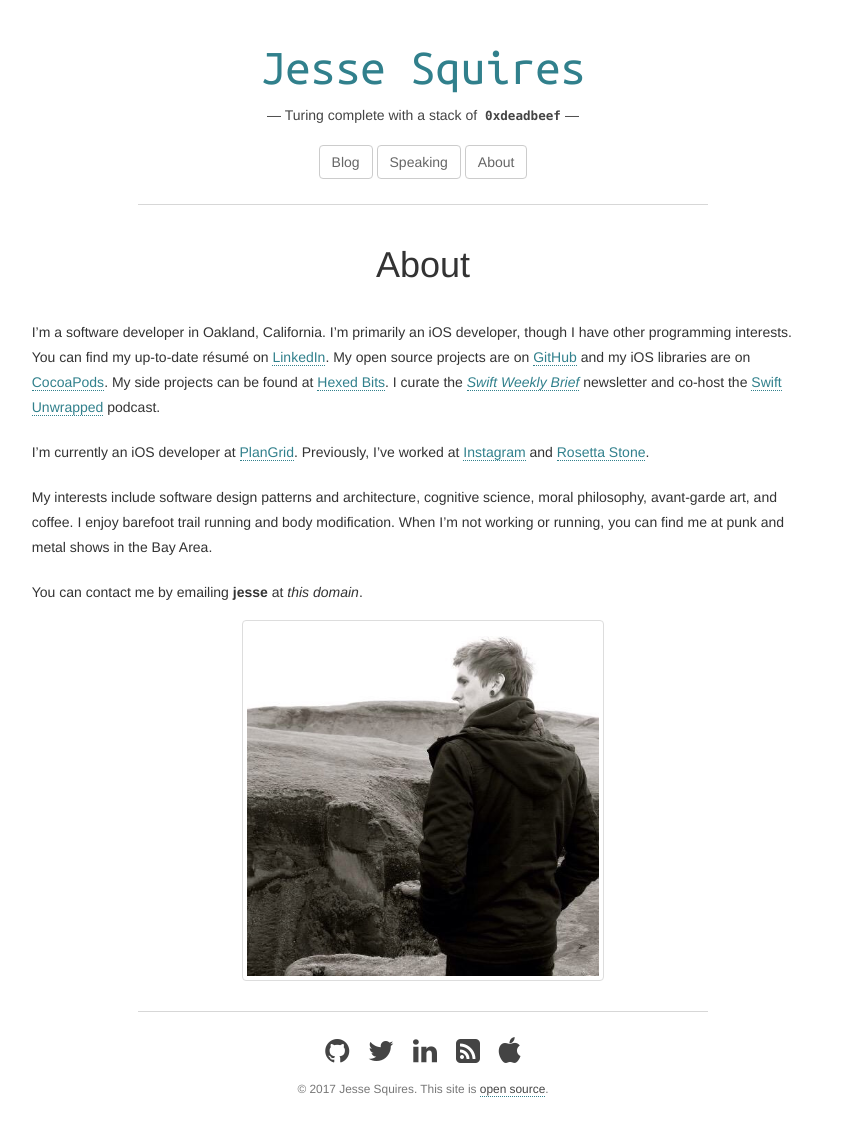
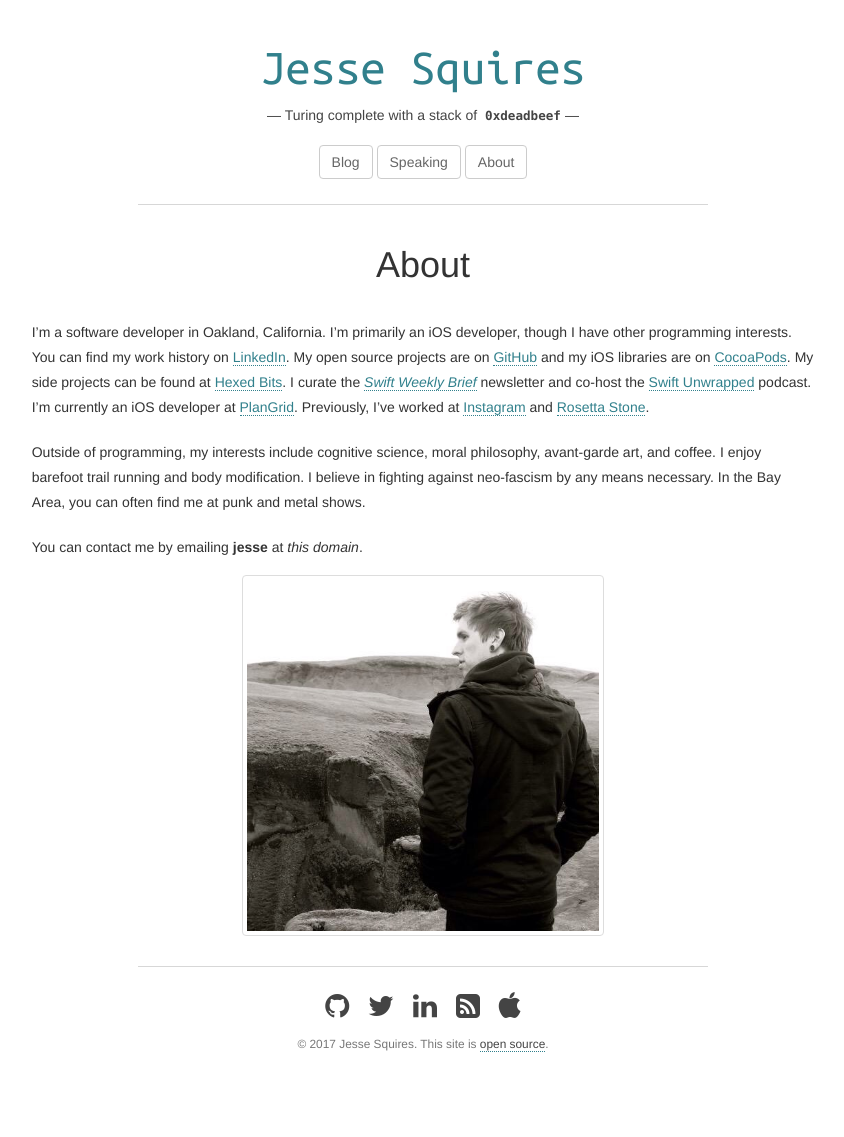
Before and after one commit to jessesquires/jessesquires.com, a Jekyll site: the page built from about.md, in a window 1280 px wide. Shown: the whole page, without its empty margins (217-1061 px from the left). Built offline with Jekyll 4.4.1, drawn with Linux system fonts in a browser that asks for light colours; after the commit the page ends 1092 px from its top, so only the background shows below that.

Commit message:
update about.md

```diff
--- a/about.md
+++ b/about.md
@@ -3,16 +3,12 @@
 title: About
 ---
 
-I'm a software developer in Oakland, California. I'm primarily an iOS developer, though I have other programming interests. You can find my up-to-date résumé on [LinkedIn]({{ site.social_links.linkedin }}). My open source projects are on [GitHub]({{ site.social_links.github}}) and my iOS libraries are on [CocoaPods](https://cocoapods.org/owners/1808). My side projects can be found at [Hexed Bits](https://hexedbits.com). I curate the [*Swift Weekly Brief*](https://swiftweekly.github.io) newsletter and co-host the [Swift Unwrapped](https://spec.fm/podcasts/swift-unwrapped) podcast.
+I'm a software developer in Oakland, California. I'm primarily an iOS developer, though I have other programming interests. You can find my work history on [LinkedIn]({{ site.social_links.linkedin }}). My open source projects are on [GitHub]({{ site.social_links.github}}) and my iOS libraries are on [CocoaPods](https://cocoapods.org/owners/1808). My side projects can be found at [Hexed Bits](https://hexedbits.com). I curate the [*Swift Weekly Brief*](https://swiftweekly.github.io) newsletter and co-host the [Swift Unwrapped](https://spec.fm/podcasts/swift-unwrapped) podcast. I'm currently an iOS developer at [PlanGrid](https://plangrid.com). Previously, I've worked at [Instagram](https://instagram.com) and [Rosetta Stone](https://rosettastone.com).
 
-I'm currently an iOS developer at [PlanGrid](https://plangrid.com). Previously, I've worked at [Instagram](https://instagram.com) and [Rosetta Stone](https://rosettastone.com).
-
-My interests include software design patterns and architecture, cognitive science, moral philosophy, avant-garde art, and coffee. I enjoy barefoot trail running and body modification. When I'm not working or running, you can find me at punk and metal shows in the Bay Area.
+Outside of programming, my interests include cognitive science, moral philosophy, avant-garde art, and coffee. I enjoy barefoot trail running and body modification. I believe in fighting against neo-fascism by any means necessary. In the Bay Area, you can often find me at punk and metal shows.
 
 You can contact me by emailing **jesse** at *this domain*.
 
 <div class="col-xs-12 col-xs-offset-0 col-sm-8 col-sm-offset-2 col-md-6 col-md-offset-3">
-    <a href="/img/avatar.jpg">
-        <img class="img-thumbnail img-responsive center" src="/img/avatar.jpg" title="Jesse Squires" alt="Jesse Squires"/>
-    </a>
+<img class="img-thumbnail img-responsive center" src="/img/avatar.jpg" title="Jesse Squires" alt="Jesse Squires"/>
 </div>
```
